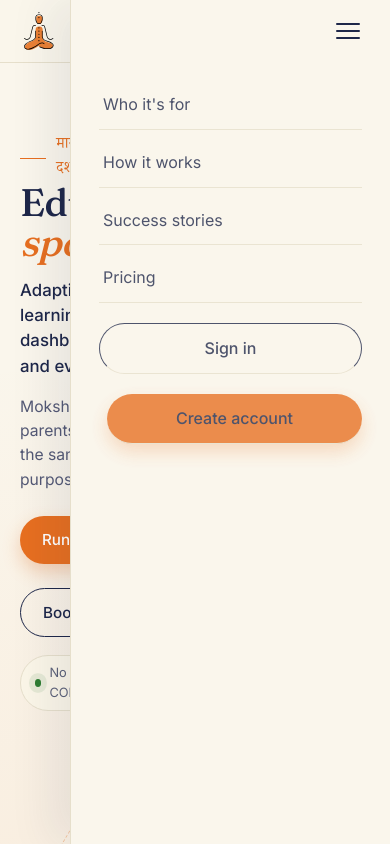
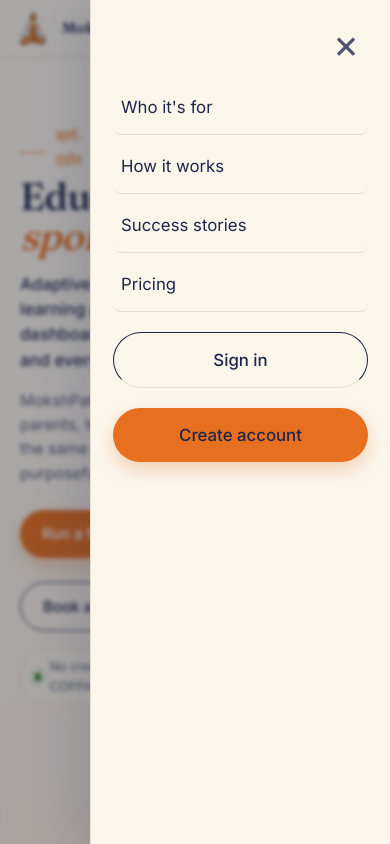
Before and after one commit to Aiinhome-Aivista/moksha-path-v4-frontend, a React (Vite) app: page / in a window 390 px wide. Both pictures are taken after a click on the button "Open menu". Shown: the top 844 px of the page. Built offline with nearby package versions, Linux system fonts and the light colour scheme.

Commit message:
Header responsive

```diff
--- a/src/components/layout/Header.tsx
+++ b/src/components/layout/Header.tsx
@@ -1,4 +1,5 @@
-import { useState } from 'react';
+import { useState, useEffect, useCallback } from 'react';
+import { createPortal } from 'react-dom';
 import { Link } from 'react-router-dom';
 import Brand from '@/components/common/Brand';
 
@@ -11,15 +12,75 @@ interface HeaderProps {
 const Header = ({ variant = 'landing' }: HeaderProps) => {
   const [open, setOpen] = useState(false);
   const toggle = () => setOpen((v) => !v);
+  const close = useCallback(() => setOpen(false), []);
+
+  // Lock body scroll when mobile menu is open
+  useEffect(() => {
+    if (open) {
+      document.body.style.overflow = 'hidden';
+    } else {
+      document.body.style.overflow = '';
+    }
+    return () => {
+      document.body.style.overflow = '';
+    };
+  }, [open]);
+
+  // Close on Escape key
+  useEffect(() => {
+    const handleKey = (e: KeyboardEvent) => {
+      if (e.key === 'Escape' && open) close();
+    };
+    document.addEventListener('keydown', handleKey);
+    return () => document.removeEventListener('keydown', handleKey);
+  }, [open, close]);
+
+  /* Nav links — shared between desktop inline & mobile drawer */
+  const navLinks =
+    variant === 'landing' ? (
+      <>
+        <a href="#personas" onClick={close}>
+          Who it's for
+        </a>
+        <a href="#how" onClick={close}>
+          How it works
+        </a>
+        <a href="#proof" onClick={close}>
+          Success stories
+        </a>
+        <a href="#pricing" onClick={close}>
+          Pricing
+        </a>
+        <Link to="/signin" className="btn btn-ghost" onClick={close}>
+          Sign in
+        </Link>
+        <Link to="/register" className="btn btn-primary cta" onClick={close}>
+          Create account
+        </Link>
+      </>
+    ) : (
+      <>
+        <Link to="/#personas" onClick={close}>Who it's for</Link>
+        <Link to="/#faq" onClick={close}>FAQ</Link>
+        <Link to="/#pricing" onClick={close}>Pricing</Link>
+        <Link to="/signin" className="btn btn-ghost" onClick={close}>
+          Sign in
+        </Link>
+        <Link to="/register" className="btn btn-primary cta" onClick={close}>
+          Create account
+        </Link>
+      </>
+    );
 
   return (
+    <>
       <header className="site-header">
         <div className="wrap">
           <Brand />
 
           <button
             className="nav-toggle"
-          aria-label="Open menu"
+            aria-label={open ? 'Close menu' : 'Open menu'}
             aria-expanded={open}
             onClick={toggle}
           >
@@ -28,44 +89,38 @@ const Header = ({ variant = 'landing' }: HeaderProps) => {
             <span />
           </button>
 
-        <nav className={`nav${open ? ' open' : ''}`} aria-label="Primary">
-          {variant === 'landing' ? (
-            <>
-              <a href="#personas" onClick={() => setOpen(false)}>
-                Who it's for
-              </a>
-              <a href="#how" onClick={() => setOpen(false)}>
-                How it works
-              </a>
-              <a href="#proof" onClick={() => setOpen(false)}>
-                Success stories
-              </a>
-              <a href="#pricing" onClick={() => setOpen(false)}>
-                Pricing
-              </a>
-              <Link to="/signin" className="btn btn-ghost">
-                Sign in
-              </Link>
-              <Link to="/register" className="btn btn-primary cta">
-                Create account
-              </Link>
-            </>
-          ) : (
-            <>
-              <Link to="/#personas">Who it's for</Link>
-              <Link to="/#faq">FAQ</Link>
-              <Link to="/#pricing">Pricing</Link>
-              <Link to="/signin" className="btn btn-ghost">
-                Sign in
-              </Link>
-              <Link to="/register" className="btn btn-primary cta">
-                Create account
-              </Link>
-            </>
-          )}
+          {/* Desktop inline nav — visible only above 1060px */}
+          <nav className="nav nav-desktop" aria-label="Primary">
+            {navLinks}
           </nav>
         </div>
       </header>
+
+      {/* Mobile drawer + backdrop — portaled to body so they escape the sticky header stacking context */}
+      {createPortal(
+        <>
+          <div
+            className={`nav-backdrop${open ? ' visible' : ''}`}
+            onClick={close}
+            aria-hidden="true"
+          />
+          <nav
+            className={`nav nav-mobile${open ? ' open' : ''}`}
+            aria-label="Primary"
+          >
+            <button
+              className="nav-mobile-close"
+              aria-label="Close menu"
+              onClick={close}
+            >
+              ×
+            </button>
+            {navLinks}
+          </nav>
+        </>,
+        document.body
+      )}
+    </>
   );
 };
 
--- a/src/styles/legacy.css
+++ b/src/styles/legacy.css
@@ -45,6 +45,9 @@ html, body {
   line-height: 1.55;
   -webkit-font-smoothing: antialiased;
 }
+html {
+  overflow-x: hidden;
+}
 
 a { color: inherit; text-decoration: none; }
 img, svg { display: block; max-width: 100%; }
@@ -111,6 +114,7 @@ section { padding: 96px 0; position: relative; }
   z-index: 50;
   background: rgba(250, 246, 236, 0.85);
   backdrop-filter: saturate(140%) blur(10px);
+  -webkit-backdrop-filter: saturate(140%) blur(10px);
   border-bottom: 1px solid var(--line);
 }
 .site-header .wrap {
@@ -119,11 +123,18 @@ section { padding: 96px 0; position: relative; }
   justify-content: space-between;
   padding-top: 14px;
   padding-bottom: 14px;
+  gap: 16px;
+  max-width: 1200px;
+  margin: 0 auto;
+  padding-left: 32px;
+  padding-right: 32px;
 }
 .brand {
   display: flex;
   align-items: center;
   gap: 12px;
+  flex-shrink: 0;
+  min-width: 0;
 }
 .brand img.brand-mark {
   width: 48px;
@@ -151,16 +162,27 @@ section { padding: 96px 0; position: relative; }
   text-overflow: ellipsis;
   max-width: 260px;
 }
-.nav {
+
+/* Desktop inline nav */
+.nav-desktop {
   display: flex;
   gap: 24px;
   align-items: center;
-}
+  flex-shrink: 0;
+}
+
+/* Mobile drawer nav — hidden on desktop */
+.nav-mobile {
+  display: none;
+}
+
+/* Shared nav link styles */
 .nav a {
   font-size: 0.92rem;
   color: var(--indigo);
   opacity: 0.78;
   transition: opacity .2s var(--ease);
+  white-space: nowrap;
 }
 .nav a:hover { opacity: 1; }
 .nav .cta { margin-left: 8px; }
@@ -175,6 +197,7 @@ section { padding: 96px 0; position: relative; }
   flex-direction: column;
   gap: 5px;
   z-index: 60;
+  position: relative;
 }
 .nav-toggle span {
   display: block;
@@ -182,39 +205,157 @@ section { padding: 96px 0; position: relative; }
   height: 2px;
   background: var(--indigo);
   border-radius: 2px;
-  transition: transform .2s var(--ease), opacity .2s var(--ease);
-}
-
-@media (max-width: 900px) {
-  .site-header .wrap { padding: 12px 20px; }
+  transition: transform .3s var(--ease), opacity .3s var(--ease);
+  transform-origin: center;
+}
+/* Hamburger → X animation when menu is open */
+.nav-toggle[aria-expanded="true"] span:nth-child(1) {
+  transform: translateY(7px) rotate(45deg);
+}
+.nav-toggle[aria-expanded="true"] span:nth-child(2) {
+  opacity: 0;
+  transform: scaleX(0);
+}
+.nav-toggle[aria-expanded="true"] span:nth-child(3) {
+  transform: translateY(-7px) rotate(-45deg);
+}
+
+/* Backdrop overlay — hidden on desktop, shown via portal on mobile */
+.nav-backdrop {
+  display: none;
+}
+
+/* ---- Mobile / Tablet breakpoint (≤ 1060px) ---- */
+@media (max-width: 1060px) {
+  .site-header .wrap {
+    padding: 12px 20px;
+  }
   .brand .tag { display: none; }
-  .brand img.brand-mark { width: 38px; height: 38px; }
-  .brand .name { font-size: 1.05rem; }
+  .brand img.brand-mark { width: 40px; height: 40px; }
+  .brand .name { font-size: 1.1rem; }
+
+  /* Hide desktop nav, show hamburger */
+  .nav-desktop { display: none; }
   .nav-toggle { display: flex; }
-  .nav {
+
+  /* Backdrop overlay (portaled to body) */
+  .nav-backdrop {
+    display: block;
+    position: fixed;
+    inset: 0;
+    background: rgba(21, 24, 42, 0.35);
+    backdrop-filter: blur(2px);
+    -webkit-backdrop-filter: blur(2px);
+    z-index: 998;
+    opacity: 0;
+    pointer-events: none;
+    transition: opacity .3s var(--ease);
+  }
+  .nav-backdrop.visible {
+    opacity: 1;
+    pointer-events: auto;
+  }
+
+  /* Mobile slide-out drawer (portaled to body) */
+  .nav-mobile {
+    display: flex;
     position: fixed;
     top: 0;
     right: 0;
+    height: 100dvh;
     height: 100vh;
     width: min(320px, 85vw);
     background: var(--cream);
     flex-direction: column;
     align-items: stretch;
-    gap: 8px;
-    padding: 80px 28px 32px;
+    gap: 4px;
+    padding: 88px 28px 32px;
     border-left: 1px solid var(--line);
-    box-shadow: -20px 0 40px rgba(30,39,73,0.08);
+    box-shadow: -20px 0 40px rgba(30,39,73,0.12);
     transform: translateX(100%);
-    transition: transform .28s var(--ease);
-    z-index: 55;
+    visibility: hidden;
+    transition: transform .32s var(--ease), visibility 0s .32s;
+    z-index: 999;
+    overflow-y: auto;
+    overscroll-behavior: contain;
   }
-  .nav.open { transform: translateX(0); }
-  .nav a {
-    padding: 12px 4px;
-    font-size: 1rem;
+  .nav-mobile.open {
+    transform: translateX(0);
+    visibility: visible;
+    transition: transform .32s var(--ease), visibility 0s 0s;
+  }
+  .nav-mobile a {
+    padding: 14px 8px;
+    font-size: 1.05rem;
+    opacity: 1;
     border-bottom: 1px solid var(--line);
+    transition: background .2s var(--ease);
+    border-radius: 8px;
   }
-  .nav .btn { margin-top: 12px; text-align: center; justify-content: center; }
+  .nav-mobile a:hover {
+    background: rgba(231, 111, 32, 0.06);
+  }
+  .nav-mobile a:last-of-type {
+    border-bottom: none;
+  }
+  .nav-mobile .btn {
+    margin-top: 16px;
+    text-align: center;
+    justify-content: center;
+    border-radius: 999px;
+  }
+  .nav-mobile .cta { margin-left: 0; }
+
+  .nav-mobile-close {
+    position: absolute;
+    top: 20px;
+    right: 20px;
+    background: transparent;
+    border: none;
+    font-size: 2.5rem;
+    line-height: 1;
+    color: var(--indigo);
+    cursor: pointer;
+    padding: 0;
+    display: flex;
+    align-items: center;
+    justify-content: center;
+    width: 48px;
+    height: 48px;
+    opacity: 0.78;
+    transition: opacity .2s var(--ease);
+    font-family: var(--ff-body);
+    font-weight: 300;
+  }
+  .nav-mobile-close:hover {
+    opacity: 1;
+  }
+}
+
+/* ---- Small mobile refinements (≤ 480px) ---- */
+@media (max-width: 480px) {
+  .site-header .wrap { padding: 10px 16px; }
+  .brand img.brand-mark { width: 34px; height: 34px; }
+  .brand .name { font-size: 0.95rem; }
+  .nav-mobile {
+    width: min(300px, 88vw);
+    padding: 80px 22px 28px;
+  }
+}
+
+/* ---- Tiny mobile (≤ 360px) ---- */
+@media (max-width: 360px) {
+  .brand img.brand-mark { width: 30px; height: 30px; }
+  .brand .name { font-size: 0.88rem; }
+  .brand { gap: 8px; }
+  .nav-mobile {
+    width: 92vw;
+    padding: 76px 18px 24px;
+  }
+  .nav-mobile a {
+    padding: 12px 6px;
+    font-size: 0.98rem;
+  }
 }
 
 /* ---------- Buttons ---------- */
```
Lines whose indentation alone changed are shown as unchanged.
